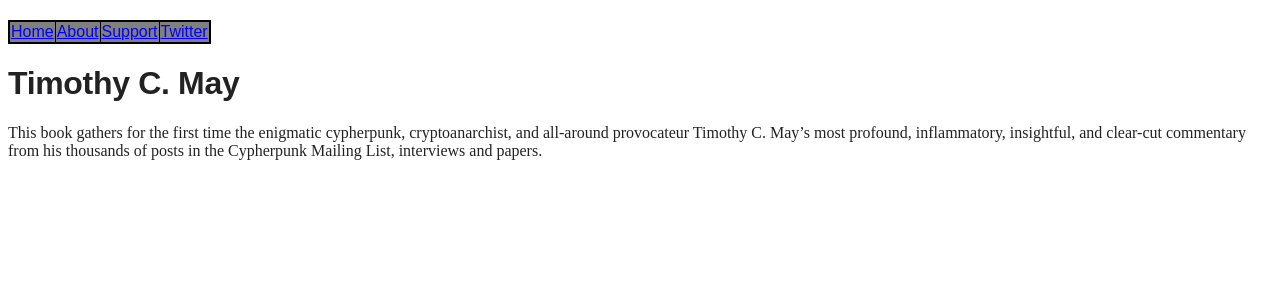
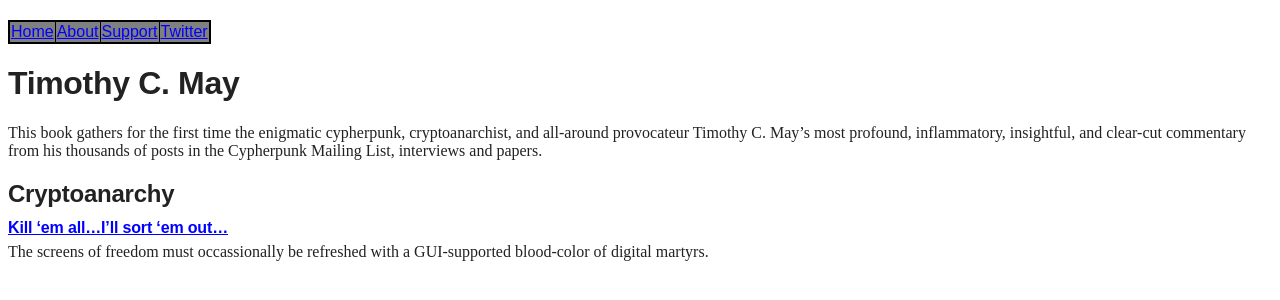
Before and after one commit to wakgill/deryk, a Jekyll site: the page built from tcm.md, in a window 1280 px wide. Shown: the top 300 px of the page. Built offline with Jekyll 4.4.1, drawn with Linux system fonts in a browser that asks for light colours.

Commit message:
Update tcm.md

```diff
--- a/tcm.md
+++ b/tcm.md
@@ -6,3 +6,9 @@ title: "Timothy C. May: From Anarchy to Welfarism"
 # Timothy C. May
 
 This book gathers for the first time the enigmatic cypherpunk, cryptoanarchist, and all-around provocateur Timothy C. May’s most profound, inflammatory, insightful, and clear-cut commentary from his thousands of posts in the Cypherpunk Mailing List, interviews and papers.
+
+## Cryptoanarchy
+
+#### [Kill ‘em all…I’ll sort ‘em out…](http://mailing-list-archive.cryptoanarchy.wiki/archive/1998/03/145978eb33c10a5e299faa7c08f939df2eac830540f5b9df9227d29961fca1e8/)
+
+The screens of freedom must occassionally be refreshed with a GUI-supported blood-color of digital martyrs.
```
